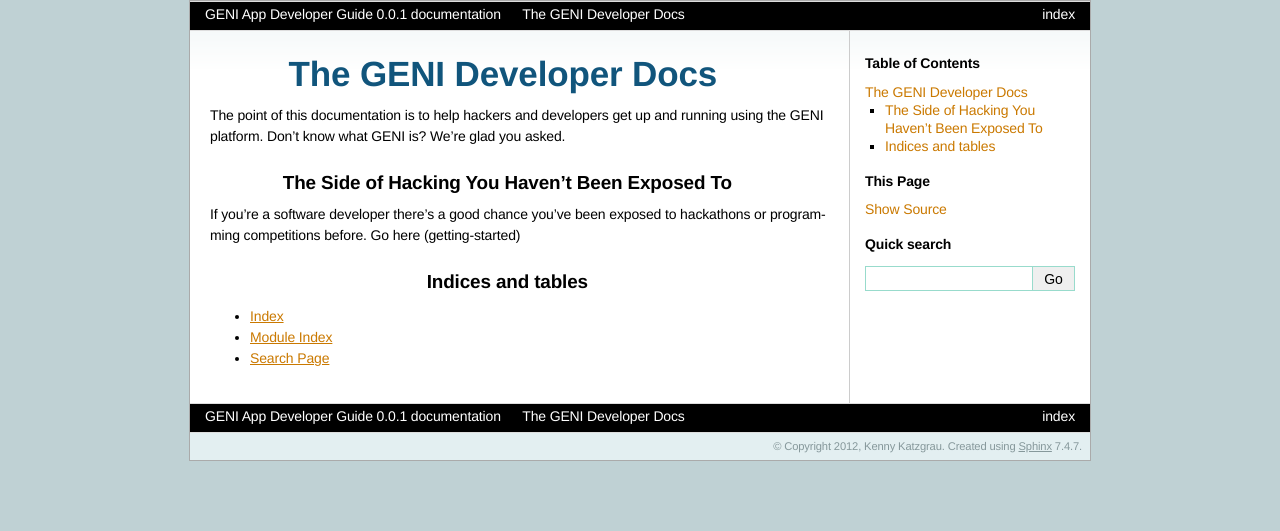
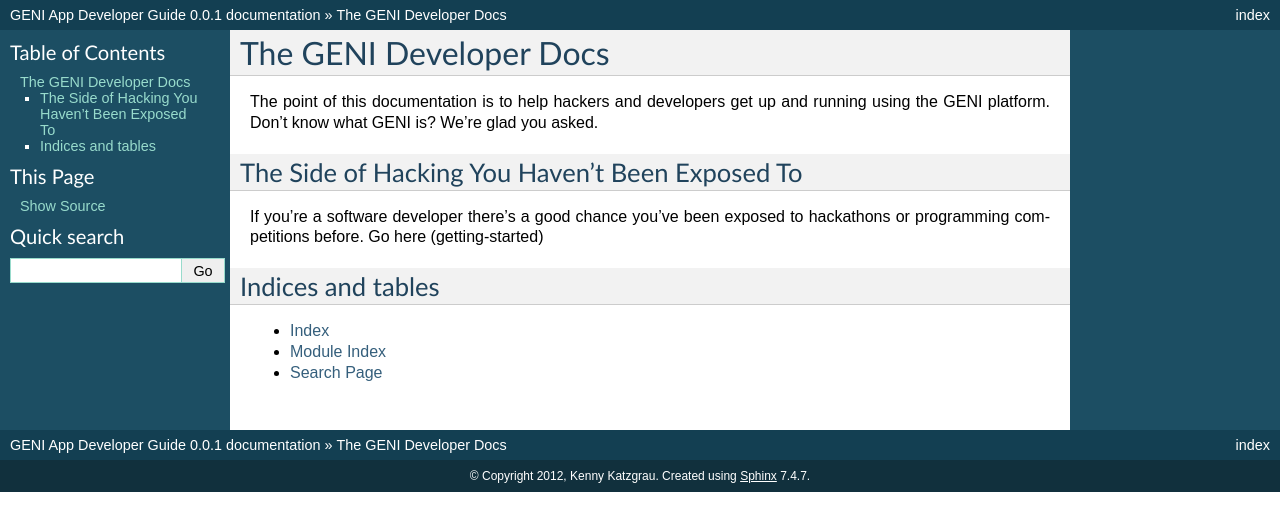
Before and after one commit to katzgrau/geni-docs, a Sphinx documentation site: the page built from source/index.txt, in a window 1280 px wide. Shown: the top 531 px of the page. Built offline with Sphinx 7.4.7, drawn with Linux system fonts in a browser that asks for light colours; formulas are drawn with MathJax 3.

Commit message:
Changing the theme to 'default' to see what it looks like on RTD

```diff
--- a/source/conf.py
+++ b/source/conf.py
@@ -91,7 +91,7 @@
 
 # The theme to use for HTML and HTML Help pages.  See the documentation for
 # a list of builtin themes.
-html_theme = 'mozilla-ignite'
+html_theme = 'default'
 
 # Theme options are theme-specific and customize the look and feel of a theme
 # further.  For a list of options available for each theme, see the
```
